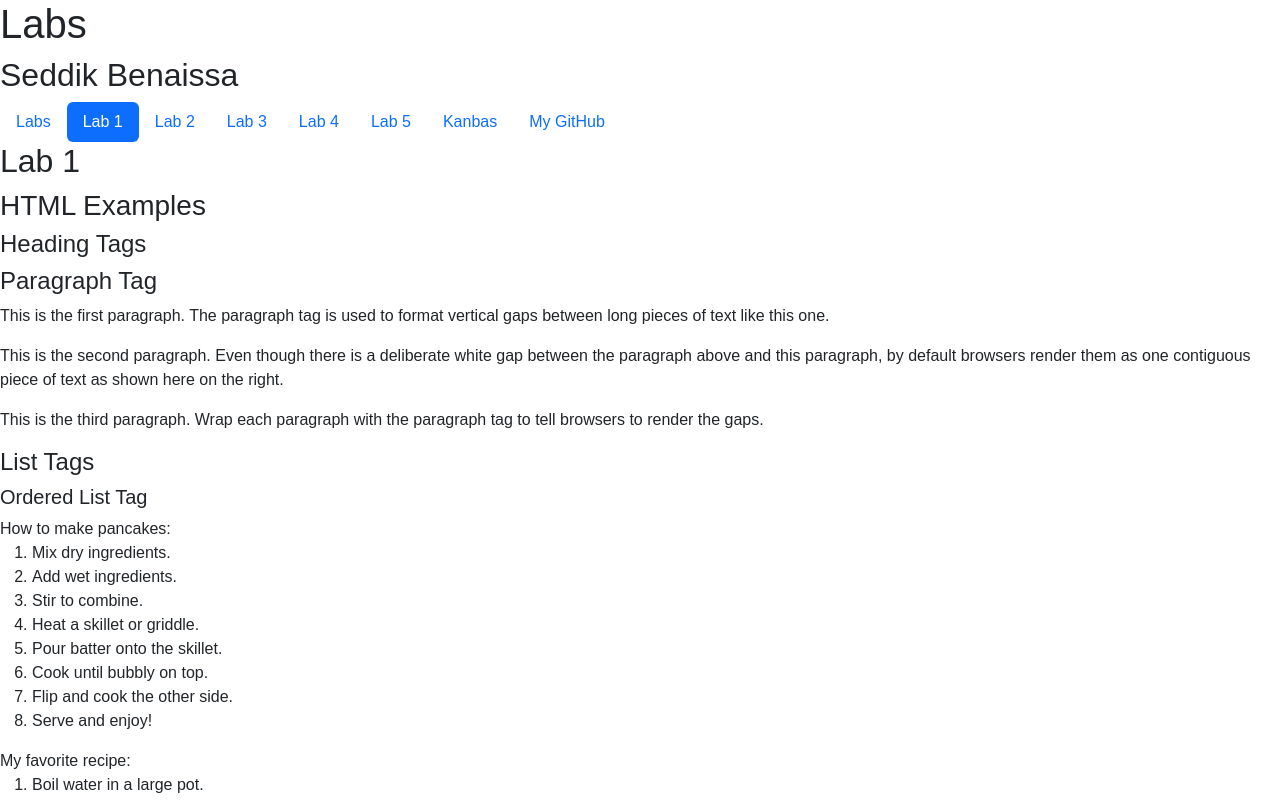
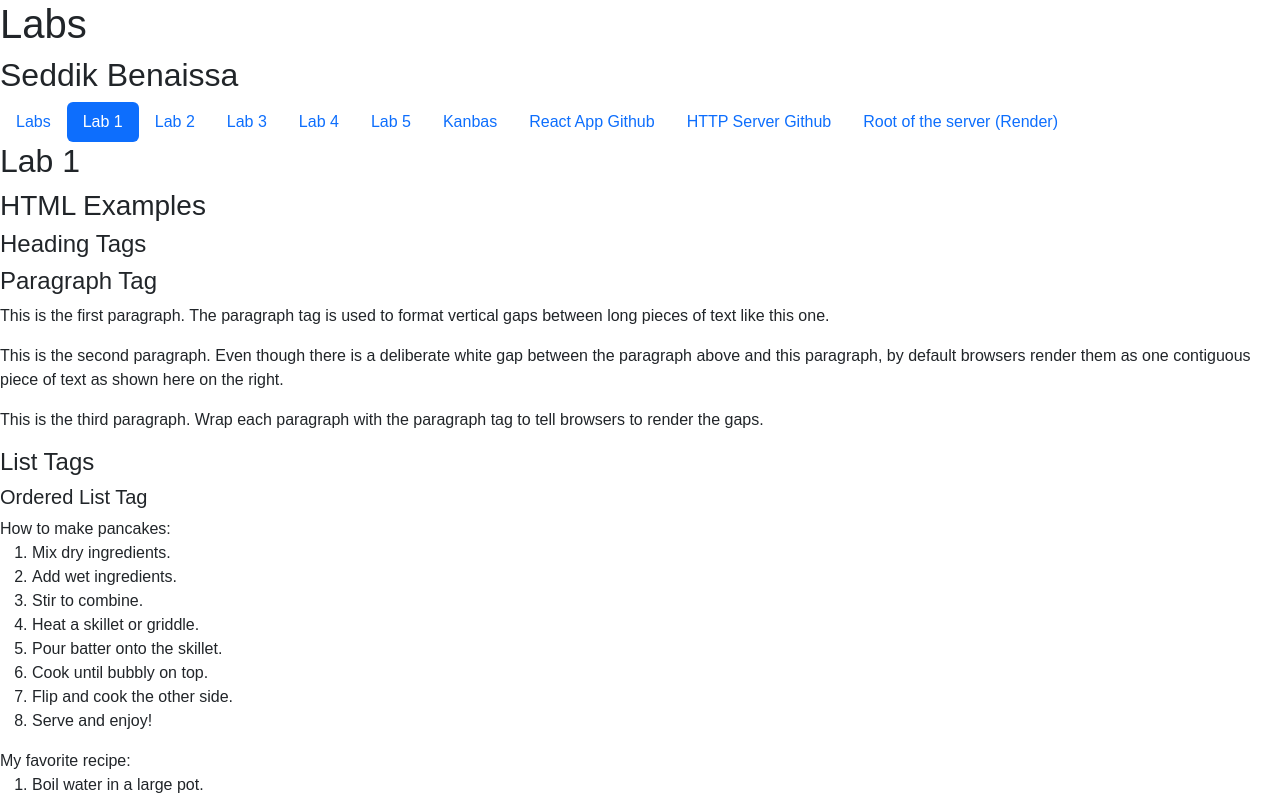
Before and after one commit to sdk-bens/kanbas-react-web-app, a React (Create React App) app: page /Kanbas#/Labs/Lab1 in a window 1280 px wide. Shown: the top 800 px of the page. Built offline with nearby package versions, Linux system fonts and the light colour scheme; no server answers.

Commit message:
Added Github for HTTp server, and link for Server root

```diff
--- a/src/Labs/TOC.tsx
+++ b/src/Labs/TOC.tsx
@@ -45,7 +45,17 @@
       </li>
       <li className="nav-item">
         <a id="wd-github" href="https://github.com/sdk-bens/kanbas-react-web-app" className="nav-link">
-          My GitHub
+          React App Github
+        </a>
+      </li>
+      <li className="nav-item">
+        <a id="wd-github" href="https://github.com/sdk-bens/kanbas-node-server-app" className="nav-link">
+          HTTP Server Github
+        </a>
+      </li>
+      <li className="nav-item">
+        <a id="wd-github" href=" https://kanbas-node-server-app-5q03.onrender.com" className="nav-link">
+        Root of the server (Render)
         </a>
       </li>
     </ul>
```
